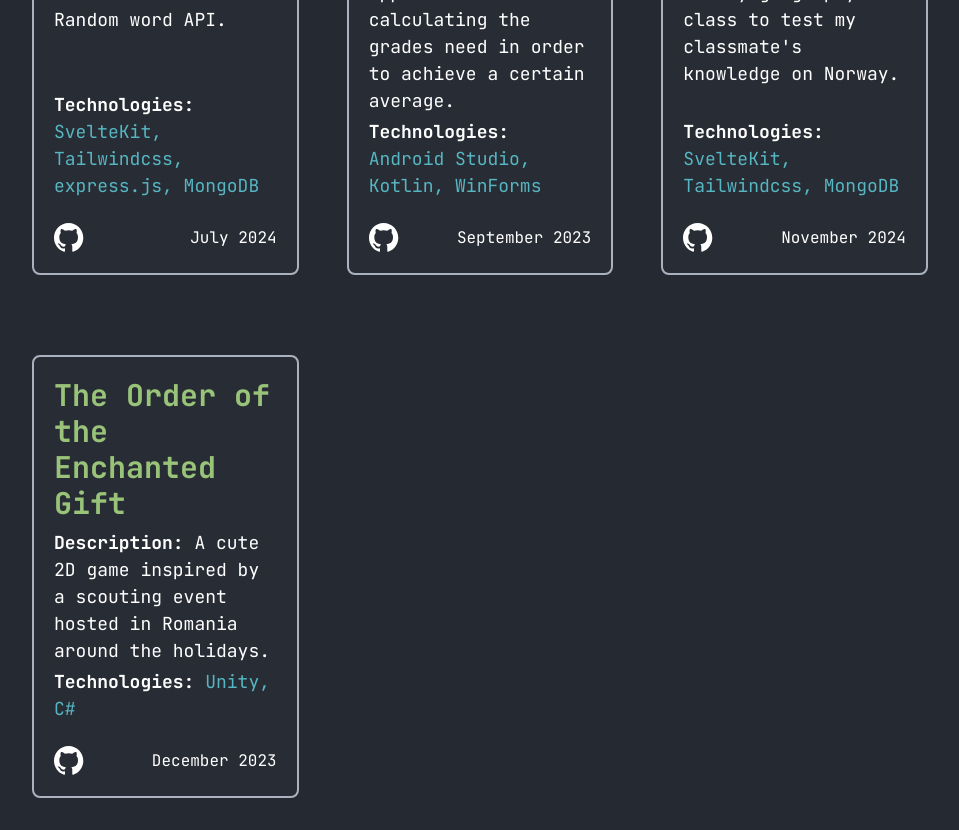
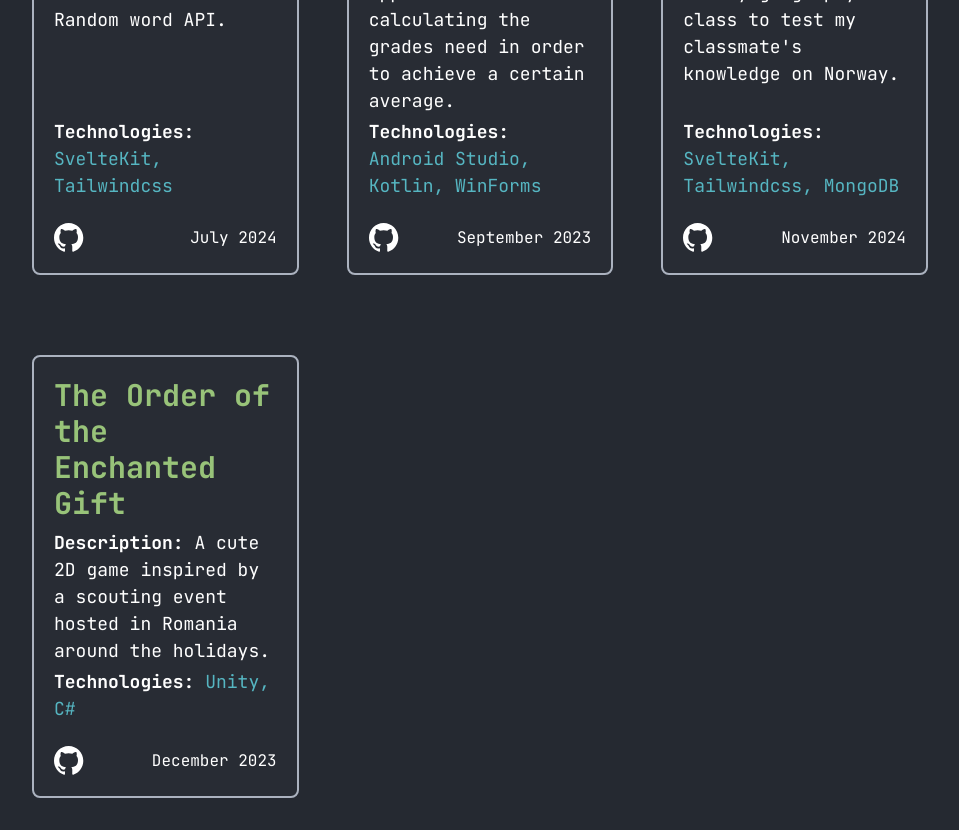
Before and after one commit to VeressIris/portfolio, a SvelteKit app: page /projects in a window 1280 px wide. Shown: the part 1480-2310 px from the top of the page, without its empty margins (160-1119 px from the left). Built offline with nearby package versions, Linux system fonts and the light colour scheme.

Commit message:
updated age lol

```diff
--- a/src/routes/+page.svelte
+++ b/src/routes/+page.svelte
@@ -26,7 +26,7 @@
 		{
 			title: 'Backend development',
 			description:
-				'I have experience with <span class="text-cyan">Express.js</span> and the standard <span class="text-cyan">Go HTTP library</span>. I have also worked with <span class="text-cyan">MongoDB</span>, <span class="text-cyan">Firebase</span>, <span class="text-cyan">Supabase</span> and <span class="text-cyan">Auth0</span>.'
+				'I have experience with <span class="text-cyan">Express.js</span> and the standard <span class="text-cyan">Go HTTP library</span>. I have also worked with <span class="text-cyan">MongoDB</span>, <span class="text-cyan">Supabase</span>, <span class="text-cyan">Clerk</span>, <span class="text-cyan">Firebase</span> and <span class="text-cyan">Auth0</span>.'
 		},
 		{
 			title: 'AI & machine learning',
@@ -36,7 +36,7 @@
 		{
 			title: 'Full-stack development',
 			description:
-				'I have experience with <span class="text-cyan">React.js</span> and <span class="text-cyan">SvelteKit</span>. I am also proficient with <span class="text-cyan">TailwindCSS</span> and have worked with <span class="text-cyan">Bootstrap</span>.'
+				'I have experience with <span class="text-cyan">React.js</span>, <span class="text-cyan">Next.js</span> and <span class="text-cyan">SvelteKit</span>. I am also proficient with <span class="text-cyan">TailwindCSS</span> and have briefly worked with <span class="text-cyan">Bootstrap</span>.'
 		},
 		{
 			title: 'Game development',
@@ -88,7 +88,7 @@
 {/snippet}
 
 <svelte:head>
-    <title>Iris Veress | Home</title>
+	<title>Iris Veress | Home</title>
 </svelte:head>
 
 <div>
@@ -101,7 +101,7 @@
 	<div class="my-8">
 		<h1 class="text-gold font-bold">About me</h1>
 		<p>
-			I'm an 18 year old final year high-school student and an <span class="text-cyan italic"
+			I'm a 19 year old final year high-school student and an <span class="text-cyan italic"
 				>aspiring software engineer</span
 			> based in Romania.
 		</p>
--- a/src/routes/projects/+page.svelte
+++ b/src/routes/projects/+page.svelte
@@ -58,7 +58,7 @@
 		{
 			title: 'Sveltle',
 			description: 'A Wordle clone built with Svelte and Random word API.',
-			technologies: ['SvelteKit', 'Tailwindcss', 'express.js', 'MongoDB'],
+			technologies: ['SvelteKit', 'Tailwindcss'],
 			link: 'https://sveltle.vercel.app/',
 			githubLink: 'https://github.com/VeressIris/Sveltle',
 			date: 'July 2024'
```
